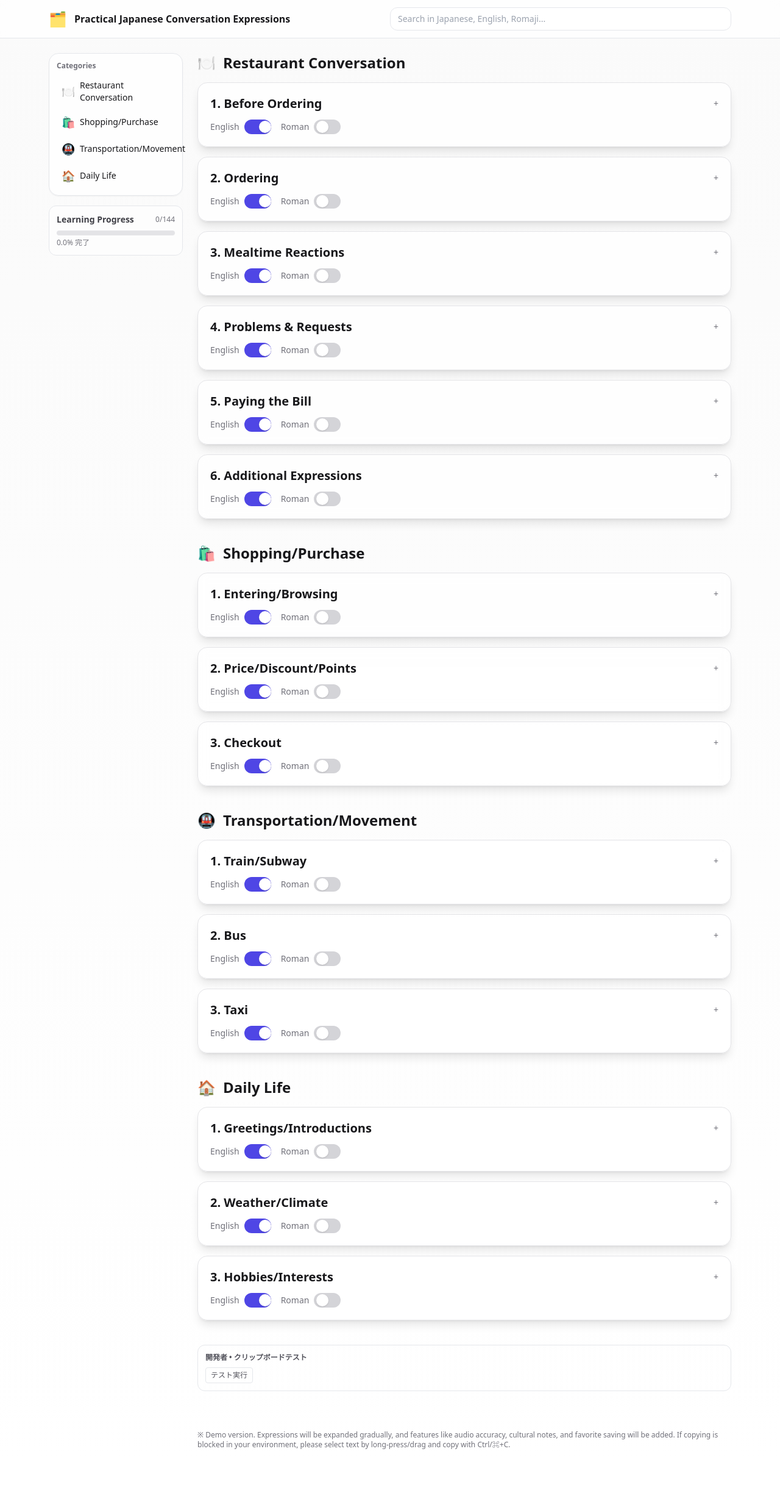
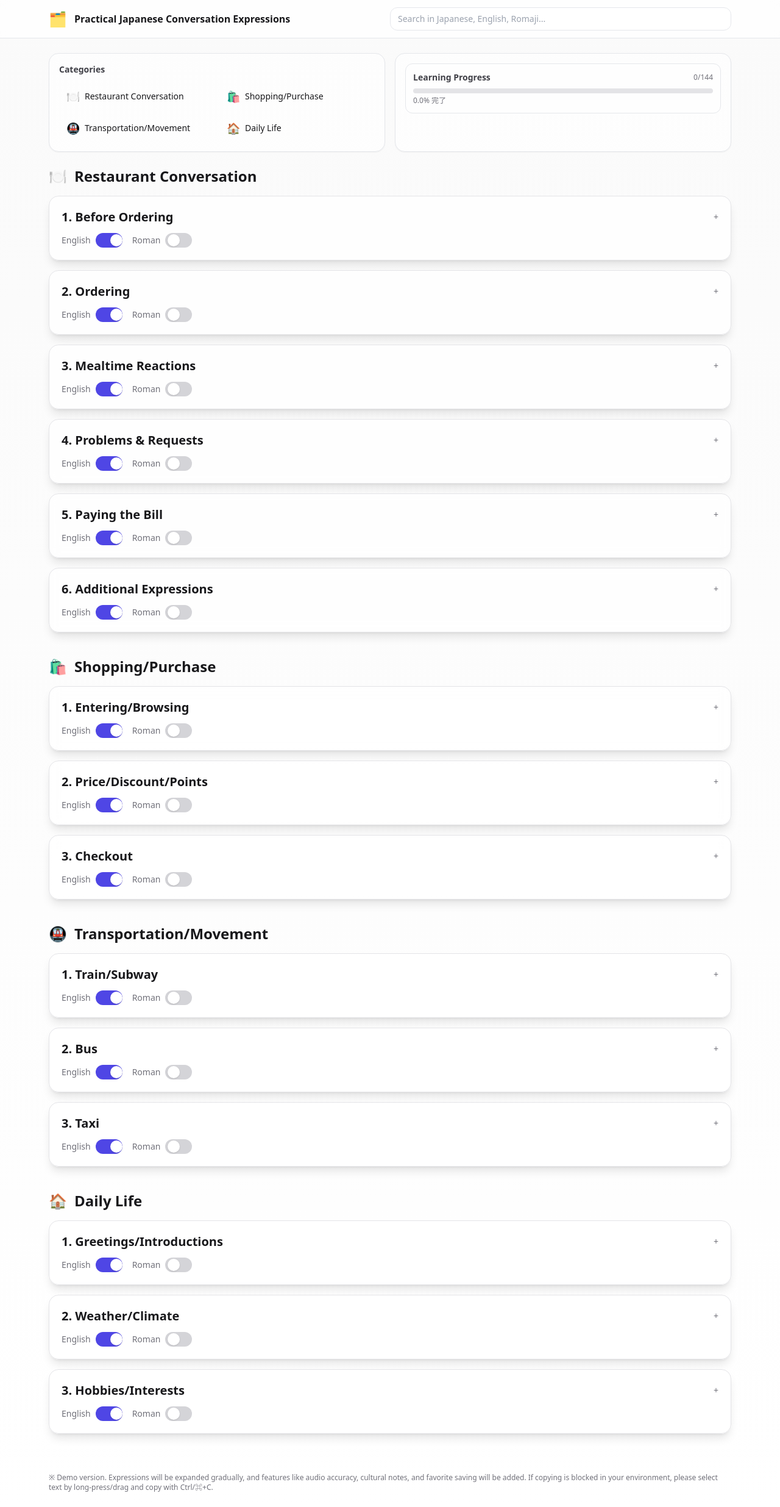
Before and after one commit to ecg-english/JCG-material-1, a React (Vite) app: page / in a window 1280 px wide. Shown: the whole page at 61% size. Before the commit the page ends 2401 px from the top, so only its background shows below. Built offline with nearby package versions, Linux system fonts and the light colour scheme.

Commit message:
スマホでの使いやすさを改善 - CategoriesとLearning Progressを画面上部に移動 - 開発者テスト部分を削除 - レスポンシブデザインを改善（md:grid-cols-2で2列レイアウト） - カテゴリーボタンのデザインを改善

```diff
--- a/src/components/PhrasebookPage.jsx
+++ b/src/components/PhrasebookPage.jsx
@@ -1284,54 +1284,7 @@ function ProgressBar({ learnedPhrases, totalPhrases }) {
   );
 }
 
-// ======= 開発者向け：簡易テスト（ユーザー操作でのみ実行） =======
-function DevTests() {
-  const [result, setResult] = useState(null); // {name, pass}
 
-  const runTests = async () => {
-    const results = [];
-
-    // Test 1: Clipboard API available or secure check path (may still be blocked by policy)
-    try {
-      const ok = await safeCopyText("TEST");
-      results.push({ name: "safeCopyText basic call", pass: typeof ok === "boolean" });
-    } catch (e) {
-      results.push({ name: "safeCopyText basic call", pass: false });
-    }
-
-    // Test 2: Fallback path simulation by forcing failure
-    const original = navigator.clipboard && navigator.clipboard.writeText;
-    try {
-      if (navigator.clipboard) {
-        navigator.clipboard.writeText = async () => { throw new Error("forced"); };
-      }
-      const ok2 = await safeCopyText("TEST-FALLBACK");
-      results.push({ name: "fallback works (forced)", pass: typeof ok2 === "boolean" });
-    } catch (e) {
-      results.push({ name: "fallback works (forced)", pass: false });
-    } finally {
-      if (navigator.clipboard && original) navigator.clipboard.writeText = original;
-    }
-
-    setResult(results);
-  };
-
-  return (
-    <div className="rounded-xl border bg-white/60 p-3 text-xs text-zinc-600">
-      <div className="font-semibold mb-2">開発者 • クリップボードテスト</div>
-      <button className="border rounded px-2 py-1 text-xs" onClick={runTests}>テスト実行</button>
-      {result && (
-        <ul className="mt-2 list-disc list-inside">
-          {result.map((r, i) => (
-            <li key={i} className={r.pass ? "text-green-600" : "text-rose-600"}>
-              {r.pass ? "成功" : "失敗"} – {r.name}
-            </li>
-          ))}
-        </ul>
-      )}
-    </div>
-  );
-}
 
 // ======= メイン =======
 export default function PhrasebookPage() {
@@ -1377,29 +1330,34 @@ export default function PhrasebookPage() {
       </header>
 
       {/* コンテンツ */}
-      <main className="mx-auto max-w-6xl px-4 py-6 grid grid-cols-1 lg:grid-cols-[220px,1fr] gap-6">
-        {/* サイドナビ */}
-        <nav className="lg:sticky lg:top-[72px] h-max space-y-4 order-2 lg:order-1">
-          <div className="rounded-2xl border bg-white/70 p-3 shadow-sm">
-            <div className="text-xs font-semibold text-zinc-500 mb-2">Categories</div>
-            <ul className="space-y-1">
+      <main className="mx-auto max-w-6xl px-4 py-6 space-y-6">
+        {/* 上部セクション（Categories & Learning Progress） */}
+        <div className="grid grid-cols-1 md:grid-cols-2 gap-4">
+          {/* Categories */}
+          <div className="rounded-2xl border bg-white/70 p-4 shadow-sm">
+            <div className="text-sm font-semibold text-zinc-700 mb-3">Categories</div>
+            <div className="grid grid-cols-2 gap-2">
               {DATA.map((c) => (
-                <li key={c.id}>
-                  <a href={`#${c.id}`} className="flex items-center gap-2 rounded-lg px-2 py-1.5 hover:bg-indigo-50">
-                    <span className="text-lg">{c.emoji}</span>
-                    <span className="text-sm">{c.title}</span>
-                  </a>
-                </li>
+                <a
+                  key={c.id}
+                  href={`#${c.id}`}
+                  className="flex items-center gap-2 rounded-lg px-3 py-2 hover:bg-indigo-50 transition-colors"
+                >
+                  <span className="text-lg">{c.emoji}</span>
+                  <span className="text-sm font-medium">{c.title}</span>
+                </a>
               ))}
-            </ul>
+            </div>
           </div>
 
           {/* 学習進捗 */}
-          <ProgressBar learnedPhrases={learnedCount} totalPhrases={totalPhrases} />
-        </nav>
+          <div className="rounded-2xl border bg-white/70 p-4 shadow-sm">
+            <ProgressBar learnedPhrases={learnedCount} totalPhrases={totalPhrases} />
+          </div>
+        </div>
 
         {/* 本文 */}
-        <div className="space-y-10 order-1 lg:order-2">
+        <div className="space-y-10">
           {DATA.map((cat) => (
             <Category
               key={cat.id}
@@ -1410,9 +1368,6 @@ export default function PhrasebookPage() {
             />
           ))}
 
-          {/* Dev tests */}
-          <DevTests />
-
           {/* フッターメモ */}
           <div className="text-xs text-zinc-500 pt-6">
             ※ Demo version. Expressions will be expanded gradually, and features like audio accuracy, cultural notes, and favorite saving will be added. If copying is blocked in your environment, please select text by long-press/drag and copy with Ctrl/⌘+C.
```
